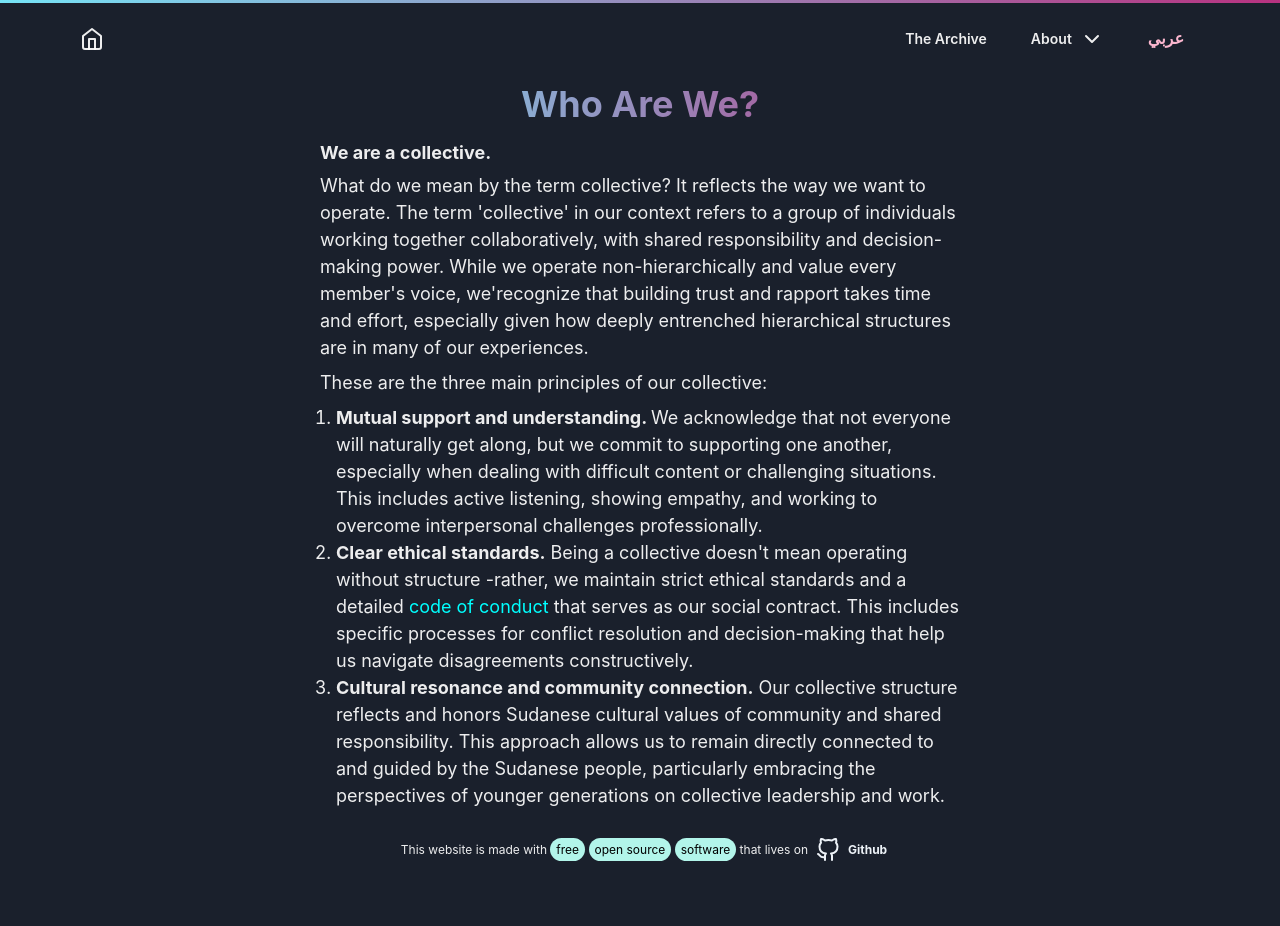
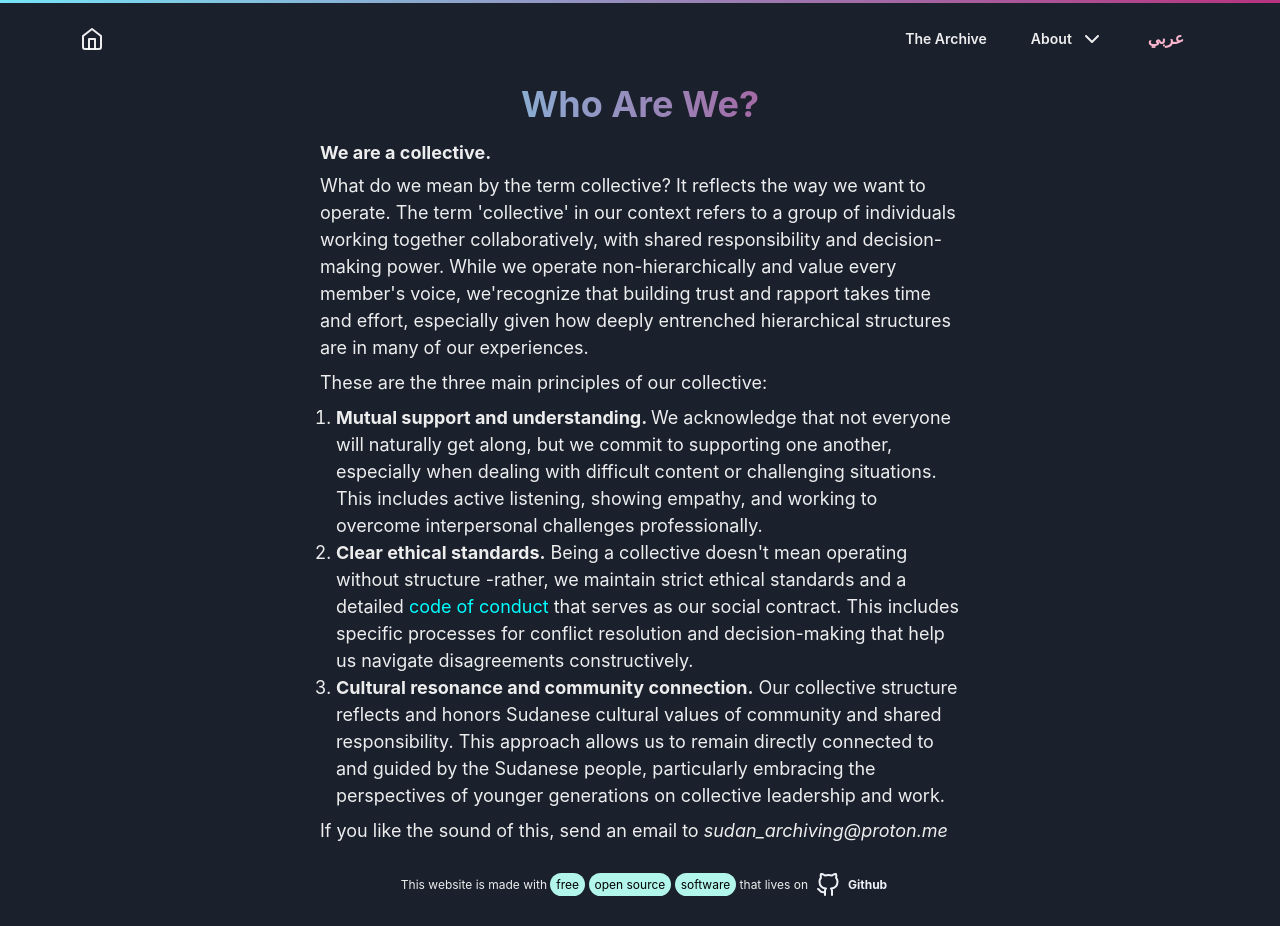
Before and after one commit to Sudan-Digital-Archive/sudan-digital-archive-frontend, a React (Vite) app: page /who-are-we in a window 1280 px wide. Before the commit the page ends 891 px from the top, so only its background shows below. Built offline with nearby package versions, Linux system fonts and the light colour scheme.

Commit message:
feat: contact and some tweaks

```diff
--- a/src/components/date_picker.tsx
+++ b/src/components/date_picker.tsx
@@ -7,20 +7,16 @@ import { useTranslation } from "react-i18next";
 interface ArchiveDatePickerProps {
   selected: Date | null;
   onChange: (date: Date | null) => void;
-  isClearable?: boolean;
 }
 export function ArchiveDatePicker({
-  isClearable = true,
   onChange,
   selected,
 }: ArchiveDatePickerProps) {
-  const { i18n} = useTranslation();
+  const { i18n } = useTranslation();
   return (
     <Box className="dark-theme" mr={2} ml={2}>
       <DatePicker
         dateFormat={i18n.language === "ar" ? "yyyy/MM/dd" : "MM/dd/yyyy"}
-        // doesn't work with right to left sad face
-        isClearable={i18n.language === "ar" ? false: isClearable}
         selected={selected}
         onChange={onChange}
         showYearDropdown
--- a/src/pages/view_accession.tsx
+++ b/src/pages/view_accession.tsx
@@ -6,6 +6,7 @@ import {
   DrawerBody,
   Button,
   DrawerHeader,
+  DrawerCloseButton,
   DrawerOverlay,
   DrawerContent,
   useDisclosure,
@@ -78,6 +79,7 @@ export default function ViewAccession() {
               >
                 <DrawerOverlay />
                 <DrawerContent>
+                  <DrawerCloseButton />
                   <DrawerHeader borderBottomWidth="1px">
                     <Title
                       title={
--- a/src/pages/who_are_we.tsx
+++ b/src/pages/who_are_we.tsx
@@ -75,6 +75,10 @@ export default function WhoAreWe() {
                   {t("who_are_we_point_three_description")}
                 </ListItem>
               </OrderedList>
+              <Text fontSize={i18n.language === "en" ? "lg" : "2xl"}>
+                {t("who_are_we_email_text")}
+                <Text as="i">{t("who_are_we_email")}</Text>
+              </Text>
             </VStack>
           </Box>
         </Box>
--- a/src/translations/ar.json
+++ b/src/translations/ar.json
@@ -32,6 +32,8 @@
     "who_are_we_point_two_description_two": "مفصلة تعمل كعقد اجتماعي لنا.",
     "who_are_we_point_three": " الارتباط الثقافي والمجتمعي.",
     "who_are_we_point_three_description": "يعكس هيكلنا الجماعي ويحترم القيم الثقافية السودانية للمجتمع والمسؤولية المشتركة.",
+    "who_are_we_email_text": "إذا أعجبك هذا، أرسل بريداً إلكترونياً إلى ",
+    "who_are_we_email": "sudan_archiving@proton.me",
     "why_another_archive_title": "لماذا أرشيف آخر؟",
     "why_another_archive_heading": "يتميز الأرشيف الرقمي السوداني من خلال التزامه بالممارسات المناهضة للاستعمار وانبثاقه من سياق الثورة السودانية التحويلي.",
     "why_another_archive_para_one": "كمبادرة سودانية شعبية، نحن نعطي الأولوية للمنظورات المحلية وأنظمة المعرفة.",
--- a/src/translations/en.json
+++ b/src/translations/en.json
@@ -32,6 +32,8 @@
     "who_are_we_point_two_description_two": "that serves as our social contract. This includes specific processes for conflict resolution and decision-making that help us navigate disagreements constructively.",
     "who_are_we_point_three": "Cultural resonance and community connection.",
     "who_are_we_point_three_description": " Our collective structure reflects and honors Sudanese cultural values of community and shared responsibility. This approach allows us to remain directly connected to and guided by the Sudanese people, particularly embracing the perspectives of younger generations on collective leadership and work.",
+    "who_are_we_email_text": "If you like the sound of this, send an email to ",
+    "who_are_we_email": "sudan_archiving@proton.me",
     "why_another_archive_title": "Why Another Archive?",
     "why_another_archive_heading": "The Sudan Digital Archive distinguishes itself through its commitment to decolonial practices and its emergence from the transformative context of the Sudanese revolution.",
     "why_another_archive_para_one": "As a grassroots, Sudanese-led initiative, we prioritize local perspectives and knowledge systems, moving beyond the limitations of traditional institutional archives.",
```
